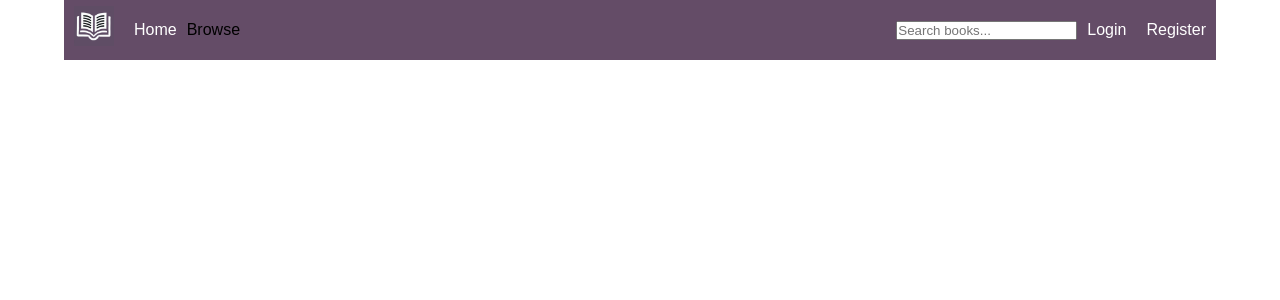
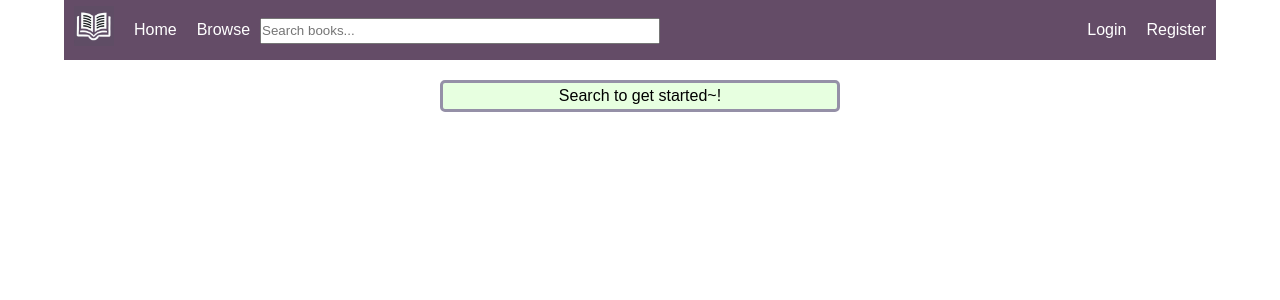
Before and after one commit to jsumrs/book-search-engine, a PHP site: page / in a window 1280 px wide. Shown: the top 300 px of the page. Run offline with PHP 8.4, Linux system fonts and the light colour scheme.

Commit message:
Rename main.js. Encapsulate navbar.
Rename main.js to search.js to more accurately reflect its purpose. The
navbar was moved to its own file so changes can be made to one spot, and
the navbar may also be easily used across different pages.

```diff
--- a/index.php
+++ b/index.php
@@ -9,8 +9,7 @@
 
 <body>
     <?php include 'navbar.php'; ?>
-    <table id="search_output"></table>
-    <script src="main.js"></script>
+    <div id="welcome-banner">Search to get started~!</div>
 </body>
 
 </html>
--- a/main.css
+++ b/main.css
@@ -59,17 +59,11 @@ tr td{
     transition: background-color 0.3s ease, color 0.3s ease;
 }
 
-.navbar li form input {
-    margin-left: auto;
-}
 .navbar a:hover {
     background-color: var(--licorice);
     color: var(--nyanza);
 }
 
-.navbar-search-box {
-    margin-left:auto;
-}
 
 .navbar-logo {
     width: auto;
@@ -78,8 +72,9 @@ tr td{
     margin: 5px 10px;
 }
 
-.navbar-search-box input {
-    height: auto;
+
+.user-buttons {
+    margin-left: auto;
 }
 
 #navbar-logo-anchor {
@@ -90,10 +85,25 @@ tr td{
     background-color: var(--english-violet);
 }
 
-#search_output {
+#navbar-search-box {
+    height: 100%;
+    width: 400px;
+}
+
+#search-output {
     max-width: 1200px;
     display: flex;
     width: 78%;
     margin: 5px auto 0px;
-    background-color:azure;
+    background-color: --var(--nyanza);
 }
+
+#welcome-banner {
+    text-align: center;
+    margin: 20px auto;
+    width: 400px;
+    background-color: var(--nyanza);
+    border-color: var(--cool-gray);
+    border-style: solid;
+    border-radius: 5px;
+}
--- a/navbar.php
+++ b/navbar.php
@@ -8,17 +8,20 @@ if (isset($_SESSION['username'])) {
     <ul class="navbar">
         <li><a id="navbar-logo-anchor" href="index.php"><img class="navbar-logo" src="images/android-chrome-512x512.png" alt="Company Logo: an open book"></a></li>
         <li><a href="index.php">Home</a></li>
-        <li>Browse</li>
-        <li class="navbar-search-box">
-            <input id="searchbar" type="text" placeholder="Search books..." />
+        <li><a href="#">Browse</a></li>
+        <li id="">
+            <form action="search.php" method="GET">
+                <input id="navbar-search-box" name="search_query" type="text" placeholder="Search books..." />
+            </form>
         </li>
         <?php
         if (isset($username)) {
-            echo "<li><a href='user_library.php'>My Library</a></li>";
+            echo "<li class='user-buttons'><a href='user_library.php'>My Library</a></li>";
         } else {
-            echo "<li><a href='login.php'>Login</a></li>";
-            echo "<li><a href='register.php'>Register</a></li>";
+            echo "<li class='user-buttons'><a href='login.php'>Login</a></li>";
+            echo "<li class='user-button'><a href='register.php'>Register</a></li>";
         }
         ?>
     </ul>
 </nav>
+<script src="search.js"></script>
```
Also changed, not shown: main.js (deleted, +0 -44 lines).
